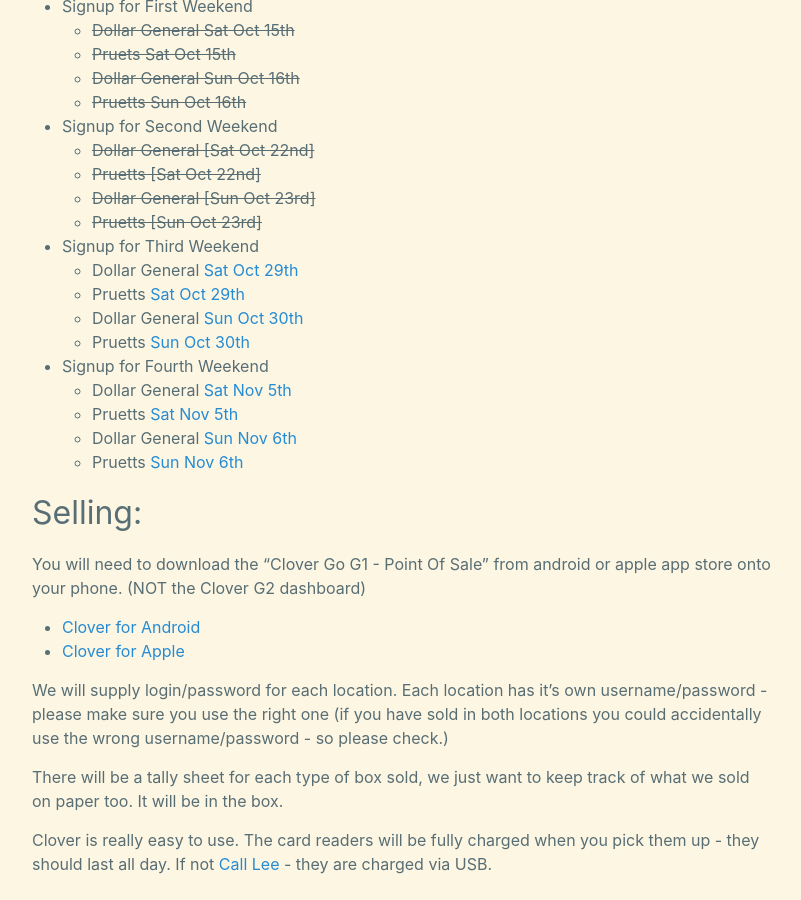
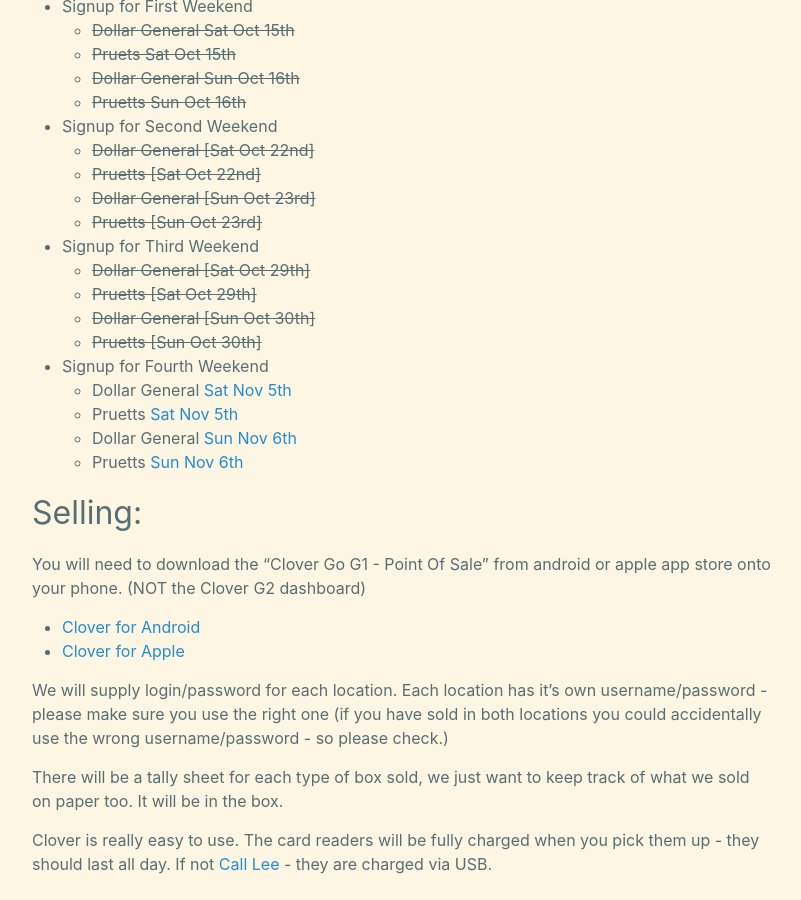
Before and after one commit to CodeJourneymen/scoutpiemaster, a Jekyll site: the page built from shownsell.md, in a window 1280 px wide and 900 px high, scrolled down 807 px. Shown: the whole window, without its empty margins (238-1039 px from the left). Built offline with Jekyll 4.4.1, drawn with Linux system fonts in a browser that asks for light colours.

Commit message:
strike out last weekend
Signed-off-by: Lee Walker <lee@codejourneymen.com>

```diff
--- a/shownsell.md
+++ b/shownsell.md
@@ -35,10 +35,10 @@
   - <s>Dollar General [Sun Oct 23rd]</s>
   - <s>Pruetts [Sun Oct 23rd]</s>
 - Signup for Third Weekend
-  - Dollar General [Sat Oct 29th](https://www.signupgenius.com/go/5080C4BAFAA29A2FA7-31169)
-  - Pruetts [Sat Oct 29th](https://www.signupgenius.com/go/5080C4BAFAA29A2FA7-311610)
-  - Dollar General [Sun Oct 30th](https://www.signupgenius.com/go/5080C4BAFAA29A2FA7-311611)
-  - Pruetts [Sun Oct 30th](https://www.signupgenius.com/go/5080C4BAFAA29A2FA7-311612)
+  - <s>Dollar General [Sat Oct 29th]</s>
+  - <s>Pruetts [Sat Oct 29th]</s>
+  - <s>Dollar General [Sun Oct 30th]</s>
+  - <s>Pruetts [Sun Oct 30th]</s>
 - Signup for Fourth Weekend
   - Dollar General [Sat Nov 5th](https://www.signupgenius.com/go/5080C4BAFAA29A2FA7-311613)
   - Pruetts [Sat Nov 5th](https://www.signupgenius.com/go/5080C4BAFAA29A2FA7-311614)
```
